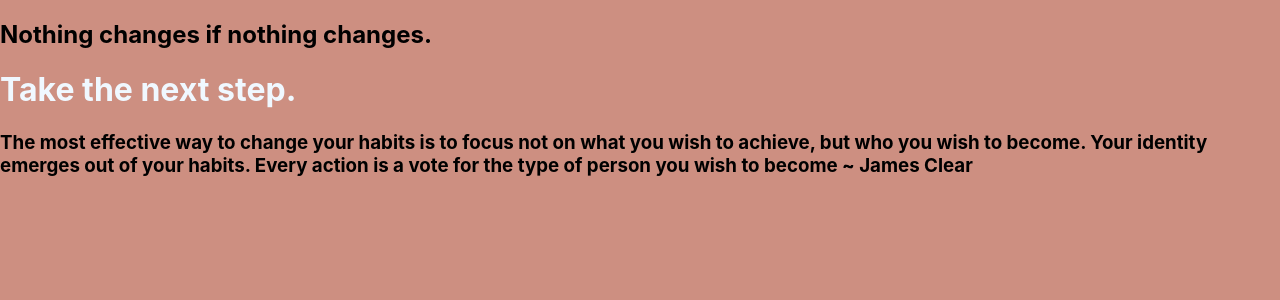
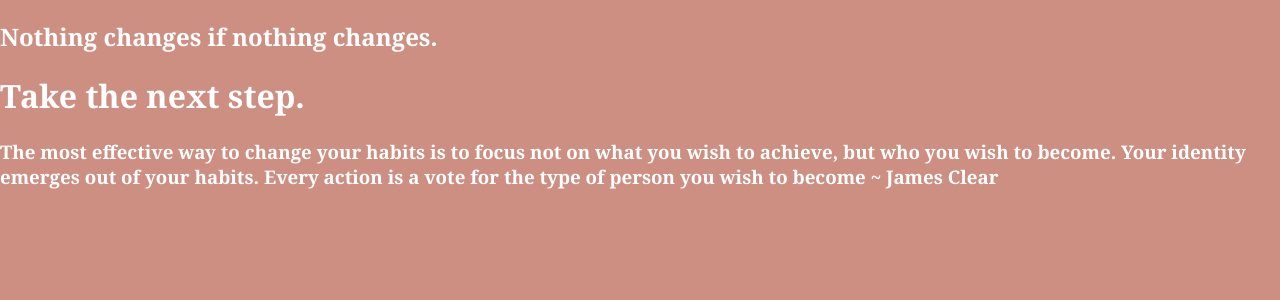
Before and after one commit to eliza-an/Health-tracker, a React (Create React App) app: page / in a window 1280 px wide. Shown: the top 300 px of the page. Built offline with nearby package versions, Linux system fonts and the light colour scheme.

Commit message:
added text and font changes

```diff
--- a/src/App.css
+++ b/src/App.css
@@ -3,5 +3,16 @@ body{
 }
 
 h1{
-  color: aliceblue;
+  color: white;
 }
+
+h2{
+  color: white;
+}
+
+h3{
+  color: white;
+}
+.text{
+  font-family: Georgia, 'Times New Roman', Times, serif;
+}
--- a/src/App.js
+++ b/src/App.js
@@ -4,12 +4,14 @@ import './App.css';
 function App() {
   return(
   <div>
-
-  <h2>Nothing changes if nothing changes.</h2>
-  <h1>Take the next step.</h1>
-  <h3>The most effective way to change your habits is to focus not on what you wish to achieve, but who you wish to become. Your identity emerges out of your habits. Every action is a vote for the type of person you wish to become
-~ James Clear</h3>
+    <div className='text'>
+      <h2>Nothing changes if nothing changes.</h2>
+      <h1>Take the next step.</h1>
+      <h3>The most effective way to change your habits is to focus not on what you wish to achieve, but who you wish to become. Your identity emerges out of your habits. Every action is a vote for the type of person you wish to become
+        ~ James Clear
+      </h3>
   </div>
+</div>
 )
 }
 
--- a/src/index.css
+++ b/src/index.css
@@ -11,3 +11,7 @@ code {
   font-family: source-code-pro, Menlo, Monaco, Consolas, 'Courier New',
     monospace;
 }
+
+h1{
+
+}
```
